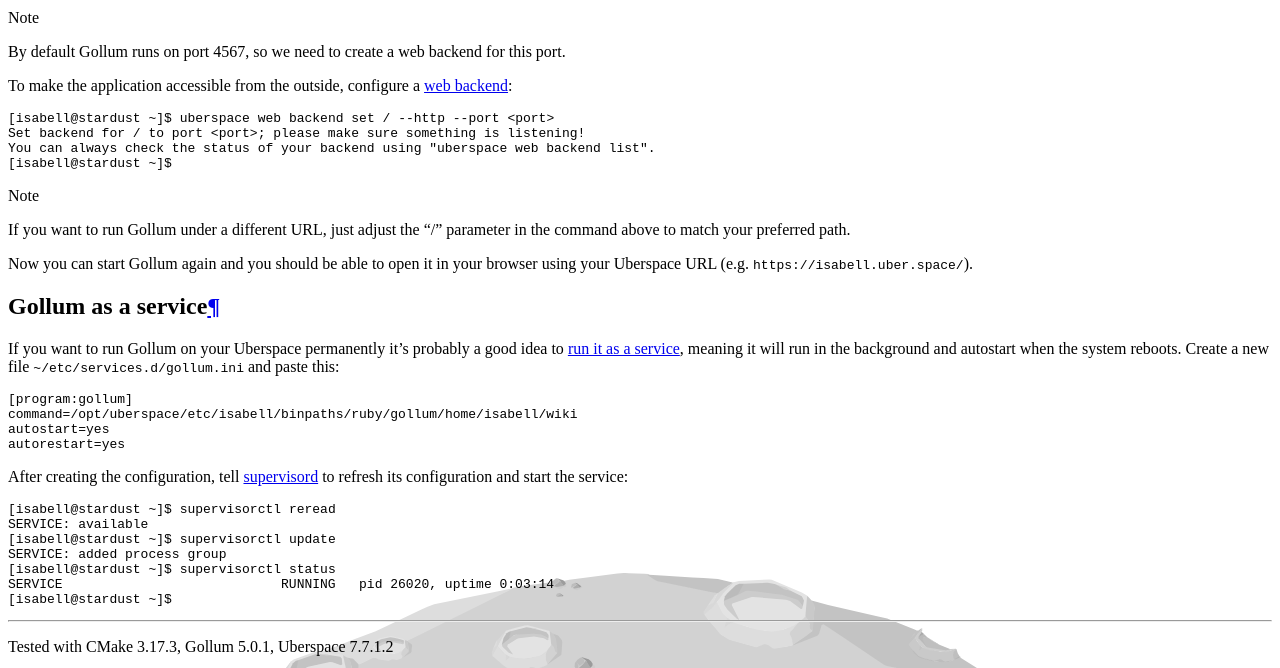
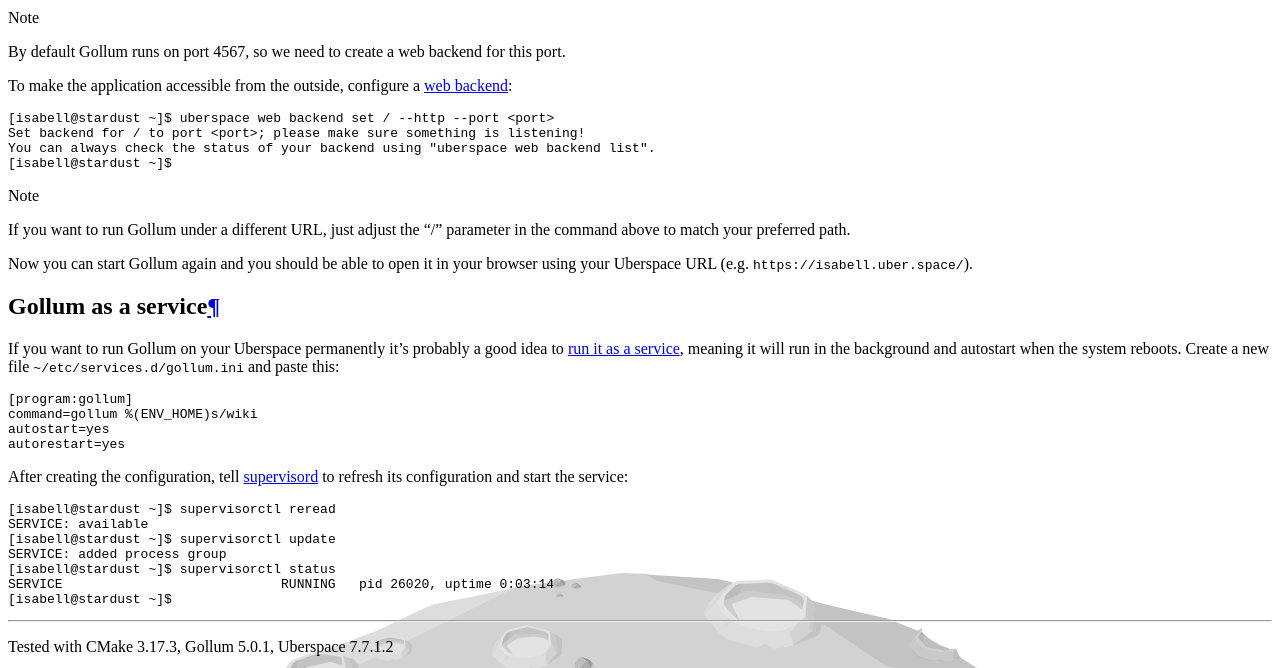
Before and after one commit to Uberspace/lab, a Sphinx documentation site: the page built from source/guide_gollum.rst, in a window 1280 px wide and 900 px high, scrolled down 4585 px, cut to the strip 0-668 px from the top of the window. Built offline with Sphinx 7.4.7 and the Read the Docs theme 2.0.0, drawn with Linux system fonts in a browser that asks for light colours.

Commit message:
[gollum] simplify supervisord config

```diff
--- a/source/guide_gollum.rst
+++ b/source/guide_gollum.rst
@@ -117,7 +117,7 @@
 .. code-block:: ini
 
   [program:gollum]
-  command=/opt/uberspace/etc/isabell/binpaths/ruby/gollum/home/isabell/wiki
+  command=gollum %(ENV_HOME)s/wiki
   autostart=yes
   autorestart=yes
 
```
